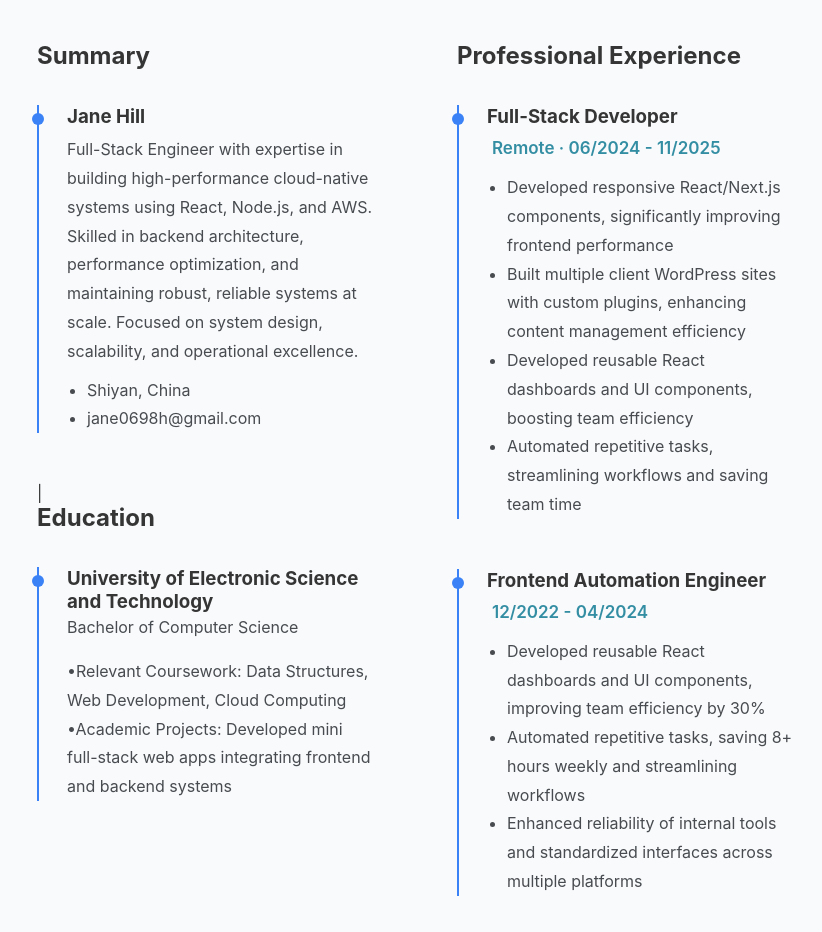
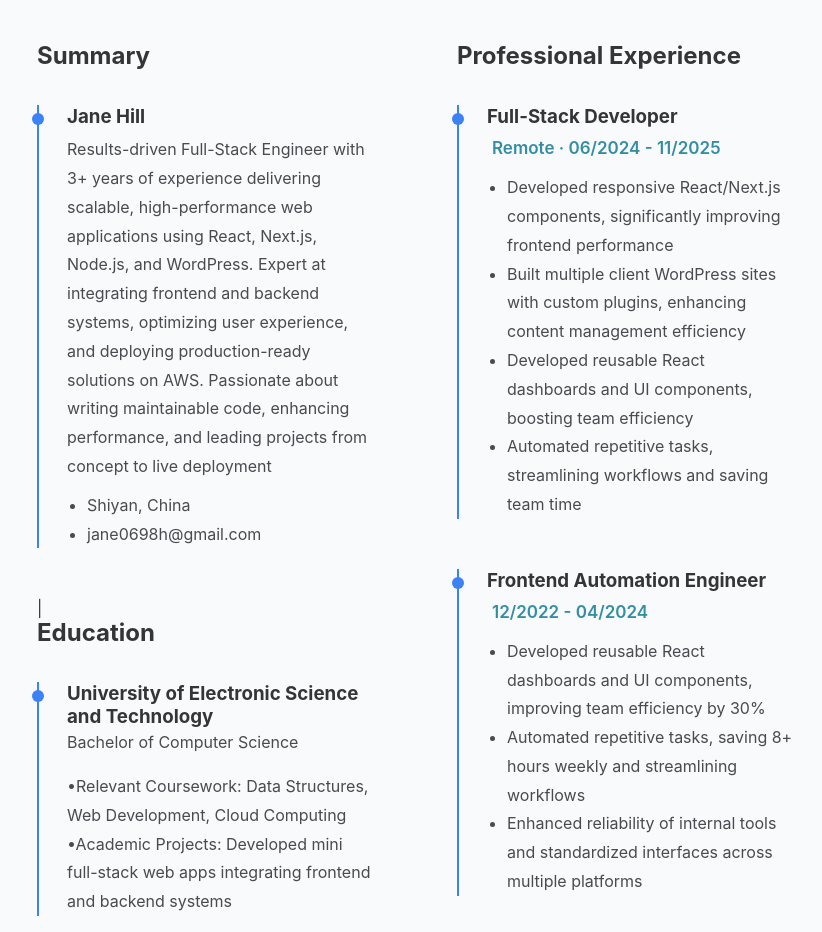
Before and after one commit to YoRHa0908/Portfolio, a Next.js app: page / in a window 1280 px wide. Shown: the part 2680-3612 px from the top of the page, without its empty margins (363-1185 px from the left). Built offline with nearby package versions, Linux system fonts and the light colour scheme.

Commit message:
update summary

```diff
--- a/app/components/Resume.tsx
+++ b/app/components/Resume.tsx
@@ -19,8 +19,12 @@ export default function Resume() {
 
             <div className="resume-item">
               <h3>Jane Hill</h3>
-              <p style = {{marginTop: '7px'}}>
-                Full-Stack Engineer with expertise in building high-performance cloud-native systems using React, Node.js, and AWS. Skilled in backend architecture, performance optimization, and maintaining robust, reliable systems at scale. Focused on system design, scalability, and operational excellence.
+              <p style={{ marginTop: '7px' }}>
+                Results-driven Full-Stack Engineer with 3+ years of experience delivering scalable, high-performance web
+                applications using React, Next.js, Node.js, and WordPress. Expert at integrating frontend and backend
+                systems, optimizing user experience, and deploying production-ready solutions on AWS. Passionate about
+                writing maintainable code, enhancing performance, and leading projects from concept to live
+                deployment
               </p>
               <ul>
                 <li>Shiyan, China</li>
@@ -28,7 +32,7 @@ export default function Resume() {
               </ul>
             </div>
 
- |
+            |
 
             <h2 className="resume-subtitle">Education</h2>
 
@@ -37,10 +41,10 @@ export default function Resume() {
               <p>Bachelor of Computer Science</p>
               <span className="resume-date"></span>
               <p>
-                 •Relevant Coursework: Data Structures, Web Development, Cloud Computing
+                •Relevant Coursework: Data Structures, Web Development, Cloud Computing
               </p>
               <p>
-                 •Academic Projects: Developed mini full-stack web apps integrating frontend and backend systems
+                •Academic Projects: Developed mini full-stack web apps integrating frontend and backend systems
               </p>
             </div>
 
```
